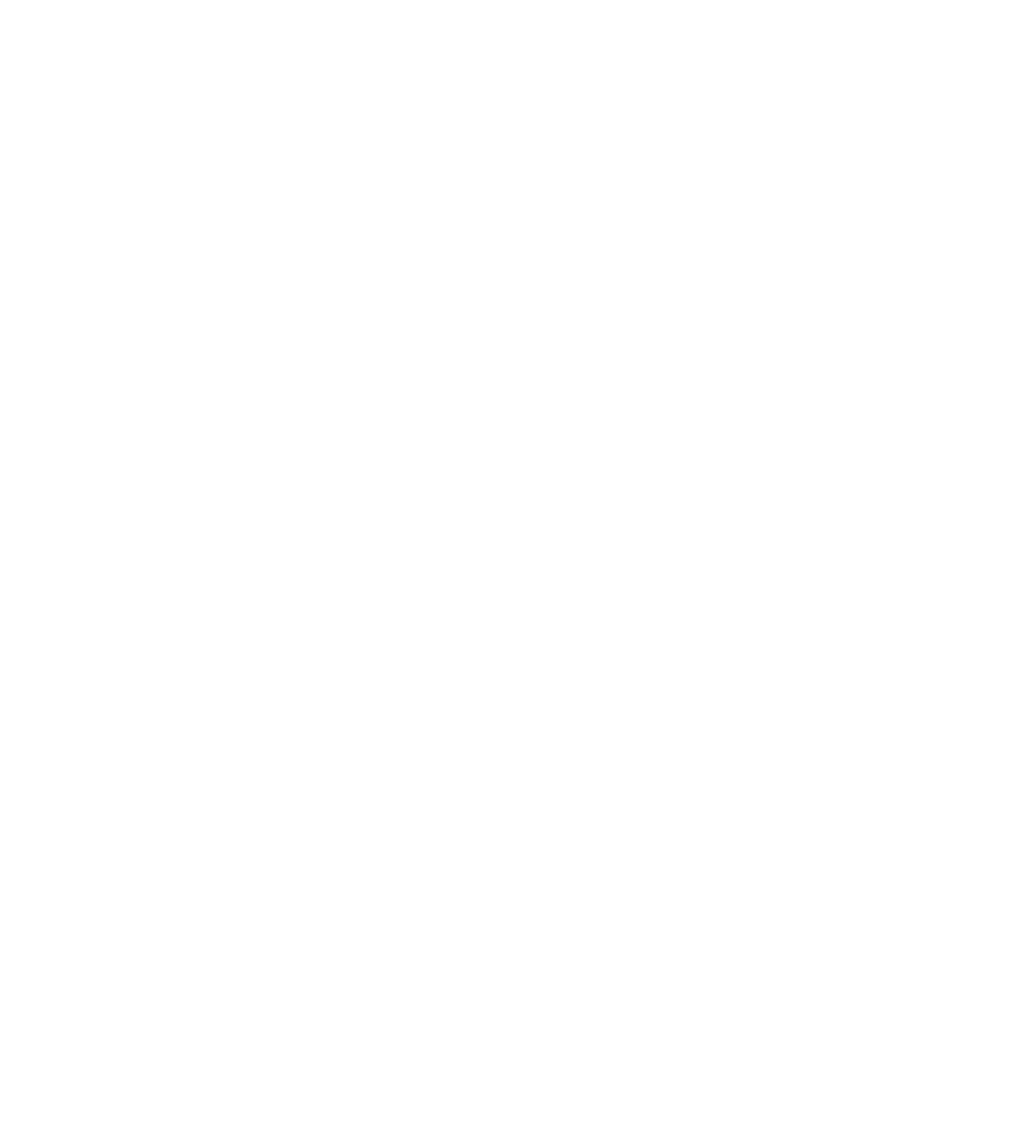
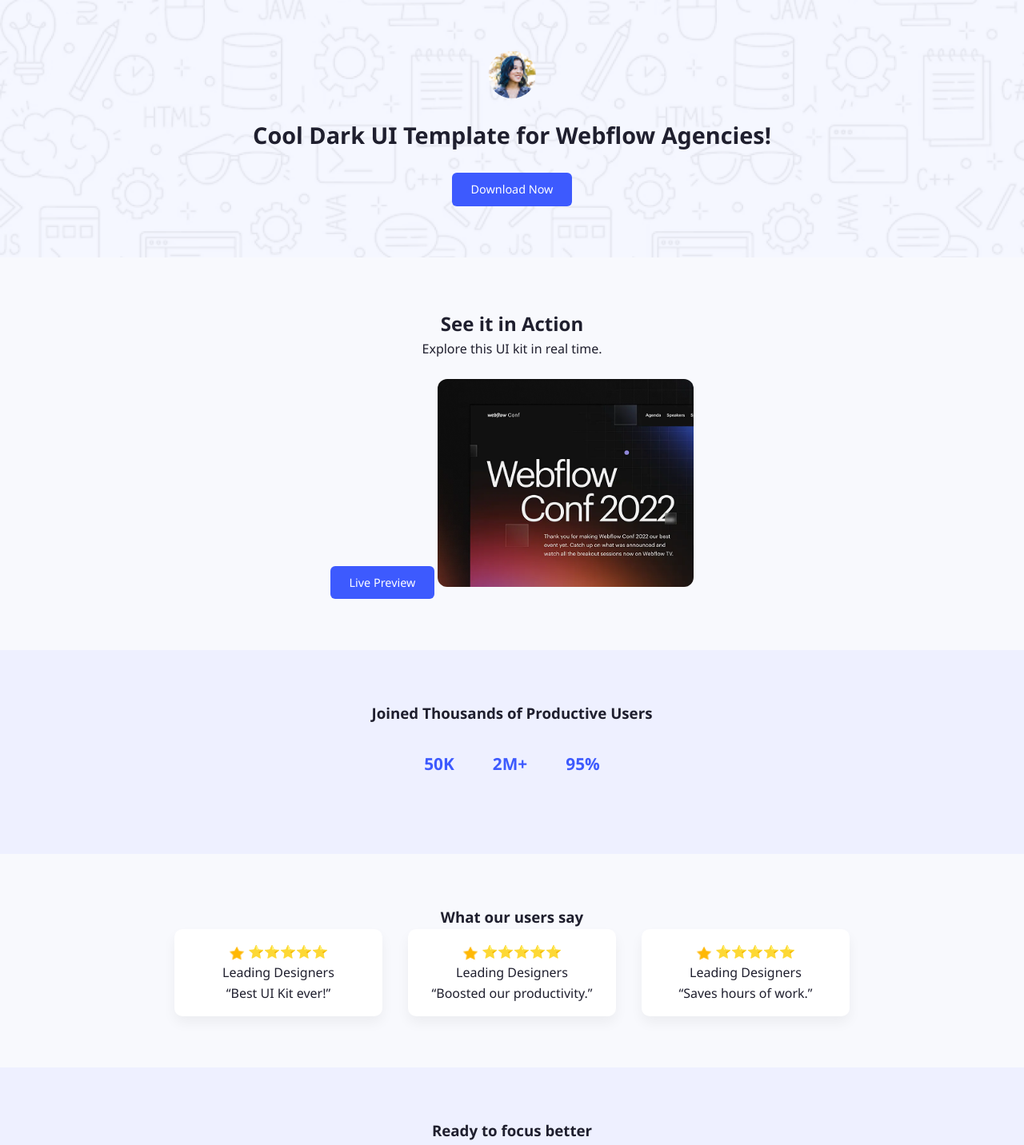
Before and after one commit to kamankayes/first-assignment, a plain HTML site: page index.html in a window 1280 px wide. Shown: the top 1432 px of the page at 80% size. Before the commit the page ends 800 px from the top, so only its background shows below. Drawn offline with Linux system fonts and the light colour scheme.

Commit message:
added the whole thing

```diff
--- a/index.html
+++ b/index.html
@@ -1,20 +1,196 @@
 <!DOCTYPE html>
 <html lang="en">
+
 <head>
-    <meta charset="UTF-8">
-    <meta name="viewport" content="width=device-width, initial-scale=1.0">
-    <title>Cool Dark UI Template</title>
+  <meta charset="UTF-8" />
+  <meta name="viewport" content="width=device-width, initial-scale=1.0" />
+  <title>Cool Dark UI Template</title>
+  <link rel="stylesheet" href="style.css" />
+  <style>
+    * {
+      margin: 0;
+      padding: 0;
+      box-sizing: border-box;
+      font-family: 'Segoe UI', sans-serif;
+    }
+
+    body {
+      background-color: #f8f9fd;
+      color: #1f1f2e;
+      line-height: 1.6;
+    }
+
+    header {
+      background-image: url('Assets/Hero-bg.png');
+      background-size: cover;
+      background-position: center;
+      text-align: center;
+      padding: 4rem 1rem;
+    }
+
+    .logo {
+      width: 60px;
+      border-radius: 50%;
+      margin-bottom: 1rem;
+    }
+
+    h1 {
+      font-size: 1.8rem;
+      font-weight: 700;
+    }
+
+    .btn {
+      background-color: #3d5afe;
+      color: #fff;
+      padding: 0.7rem 1.5rem;
+      border: none;
+      border-radius: 6px;
+      font-size: 0.9rem;
+      cursor: pointer;
+      margin-top: 1.5rem;
+    }
+
+    .section {
+      padding: 4rem 1rem;
+      text-align: center;
+    }
+
+    .section-light {
+      background-color: #eef0ff;
+    }
+
+    .mockup {
+      width: 320px;
+      border-radius: 12px;
+      margin-top: 1.5rem;
+    }
+
+    .stats {
+      display: flex;
+      justify-content: center;
+      gap: 3rem;
+      padding: 2rem 0;
+      font-size: 1.3rem;
+      font-weight: bold;
+      color: #3d5afe;
+    }
+
+    .testimonials {
+      display: flex;
+      flex-wrap: wrap;
+      justify-content: center;
+      gap: 2rem;
+    }
+
+    .testimonial {
+      background: #fff;
+      padding: 1rem;
+      width: 260px;
+      border-radius: 10px;
+      box-shadow: 0 8px 16px rgba(0, 0, 0, 0.05);
+    }
+
+    .testimonial img {
+      width: 20px;
+      vertical-align: middle;
+    }
+
+    .form-section {
+      background: #fff;
+      padding: 3rem 1rem;
+      text-align: center;
+    }
+
+    form {
+      max-width: 420px;
+      margin: auto;
+    }
+
+    input, textarea {
+      width: 100%;
+      padding: 0.8rem;
+      margin: 0.6rem 0;
+      border: 1px solid #ccc;
+      border-radius: 6px;
+    }
+
+    footer {
+      padding: 2rem;
+      text-align: center;
+      background: #eef0ff;
+    }
+
+    footer img.logo {
+      width: 60px;
+      border-radius: 50%;
+    }
+  </style>
 </head>
+
 <body>
-    <header>
+  <header>
+    <img src="Assets/avatar.png" alt="Logo" class="logo" />
+    <h1>Cool Dark UI Template for Webflow Agencies!</h1>
+    <button class="btn">Download Now</button>
+  </header>
 
-    </header>
-    <Main>
+  <section class="section">
+    <h2>See it in Action</h2>
+    <p>Explore this UI kit in real time.</p>
+    <button class="btn">Live Preview</button>
+    <img src="Assets/wc-mini.png" alt="Webflow Conf" class="mockup" />
+  </section>
 
-    </Main>
-    <footer>
+  <section class="section section-light">
+    <h3>Joined Thousands of Productive Users</h3>
+    <div class="stats">
+      <div>50K</div>
+      <div>2M+</div>
+      <div>95%</div>
+    </div>
+  </section>
 
-    </footer>
+  <section class="section">
+    <h3>What our users say</h3>
+    <div class="testimonials">
+      <div class="testimonial">
+        <img src="Assets/icon-star.png" alt="star" /> ⭐⭐⭐⭐⭐<br />
+        Leading Designers<br />
+        “Best UI Kit ever!”
+      </div>
+      <div class="testimonial">
+        <img src="Assets/icon-star.png" alt="star" /> ⭐⭐⭐⭐⭐<br />
+        Leading Designers<br />
+        “Boosted our productivity.”
+      </div>
+      <div class="testimonial">
+        <img src="Assets/icon-star.png" alt="star" /> ⭐⭐⭐⭐⭐<br />
+        Leading Designers<br />
+        “Saves hours of work.”
+      </div>
+    </div>
+  </section>
 
+  <section class="section section-light">
+    <h3>Ready to focus better</h3>
+    <button class="btn">Start Today</button>
+    <img src="Assets/wc-big.png" alt="Webflow Conference" class="mockup" />
+  </section>
+
+  <section class="form-section">
+    <h2>Let’s Get in Touch</h2>
+    <form>
+      <input type="text" placeholder="Name" required />
+      <input type="email" placeholder="Email" required />
+      <input type="text" placeholder="Subject" />
+      <textarea rows="4" placeholder="Message"></textarea>
+      <button type="submit" class="btn">Send Message</button>
+    </form>
+  </section>
+
+  <footer>
+    <img src="Assets/avatar.png" alt="Logo" class="logo" />
+  </footer>
 </body>
+
 </html>
```
Also changed, not shown: Assets/Hero-bg.png (added), Assets/avatar.png (added), Assets/icon-star.png (added), Assets/wc-big.png (added), Assets/wc-mini.png (added), ui/action.png (added), ui/banner.png (added), ui/footer.png (added), ui/newsletter.png (added), ui/productive_user.png (added), ui/review.png (added).
